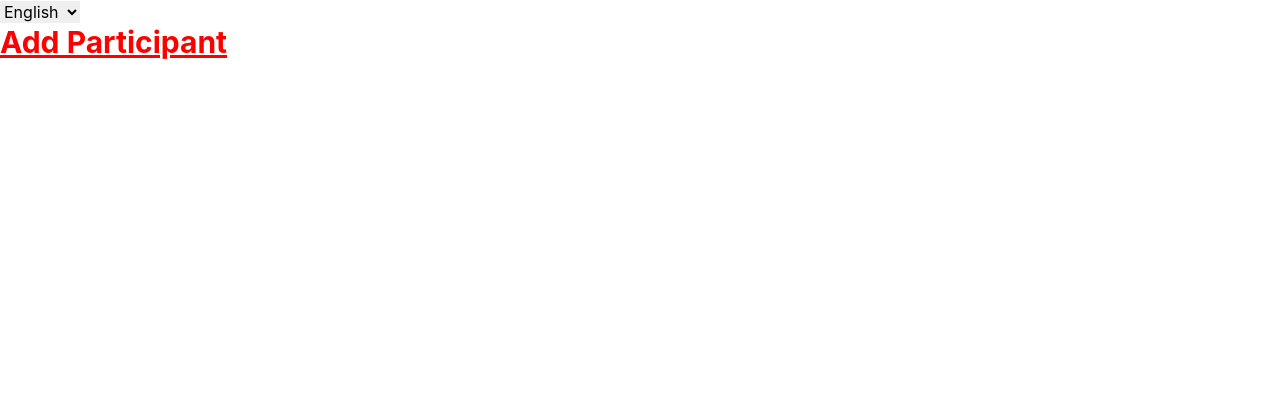
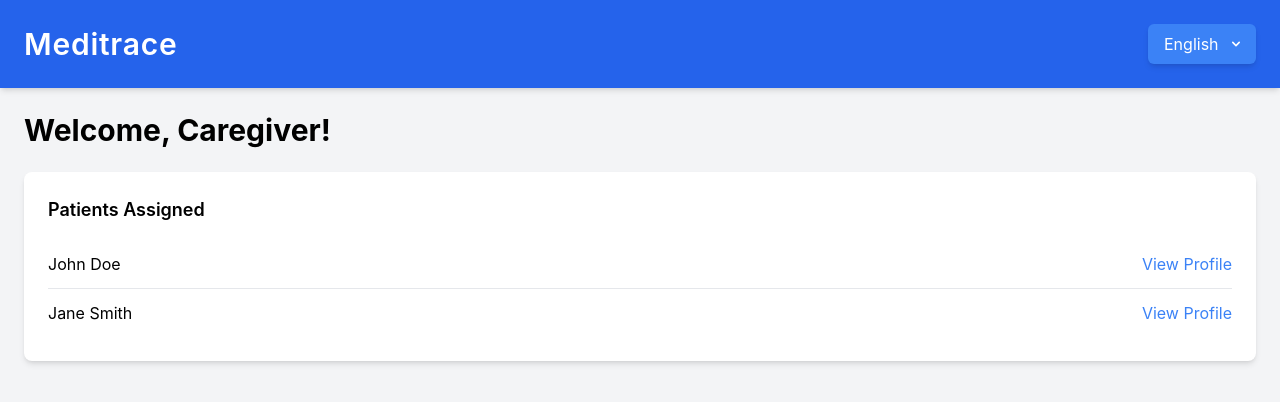
Before and after one commit to smilegupta/health-app, a React (Vite) app: page / in a window 1280 px wide. Shown: the top 402 px of the page. Built offline with nearby package versions, Linux system fonts and the light colour scheme.

Commit message:
feat: added caregiver home and some translations

```diff
--- a/public/locales/en.json
+++ b/public/locales/en.json
@@ -4,5 +4,8 @@
   "add_caregiver": "Add Caregiver",
   "add_participant": "Add Participant",
   "start_recording": "Start Recording",
-  "stop_recording": "Stop Recording"
+  "stop_recording": "Stop Recording",
+  "welcome": "Welcome, {{name}}!",
+  "patients_assigned": "Patients Assigned",
+  "view_profile": "View Profile"
 }
--- a/public/locales/es.json
+++ b/public/locales/es.json
@@ -4,5 +4,8 @@
   "add_caregiver": "Agregar cuidador",
   "add_participant": "Agregar participante",
   "start_recording": "Comenzar grabación",
-  "stop_recording": "Detener grabación"
+  "stop_recording": "Detener grabación",
+  "welcome": "¡Bienvenido, {{name}}!",
+  "patients_assigned": "Pacientes Asignados",
+  "view_profile": "Ver Perfil"
 }
--- a/src/App.jsx
+++ b/src/App.jsx
@@ -1,14 +1,9 @@
-import { useLocalization } from "src/contexts/Localization";
-import LanguageSwitcher from "src/components/LanguageSwitcher";
+import CaregiverHomePage from "src/pages/CaregiverHomePage";
 
 function App() {
-  const { translate } = useLocalization();
   return (
     <>
-      <LanguageSwitcher />
-      <h1 className="text-3xl font-bold underline text-[red]">
-        {translate("add_participant")}
-      </h1>
+      <CaregiverHomePage />
     </>
   );
 }
--- /dev/null
+++ b/src/components/Header.jsx
@@ -0,0 +1,14 @@
+import LanguageSwitcher from "./LanguageSwitcher";
+
+const Header = () => {
+  return (
+    <header className="flex justify-between items-center bg-blue-600 p-4 md:p-6 text-white shadow-md">
+      <h1 className="text-3xl font-semibold tracking-wide hover:text-blue-200 transition duration-200 ease-in-out" aria-label="application Name">
+        Meditrace
+      </h1>
+      <LanguageSwitcher />
+    </header>
+  );
+};
+
+export default Header;
--- a/src/components/LanguageSwitcher.jsx
+++ b/src/components/LanguageSwitcher.jsx
@@ -4,10 +4,30 @@ const LanguageSwitcher = () => {
   const { setLocale } = useLocalization();
 
   return (
-    <select onChange={(e) => setLocale(e.target.value)}>
-      <option value="en">English</option>
-      <option value="es">Español</option>
-    </select>
+    <div className="relative">
+      <select
+        onChange={(e) => setLocale(e.target.value)}
+        className="bg-blue-500 text-white px-4 py-2 rounded-md shadow-md focus:outline-none appearance-none focus:ring-2 focus:ring-white hover:bg-blue-400 pr-8"
+        aria-label="Language Selector"
+      >
+        <option value="en">English</option>
+        <option value="es">Español</option>
+      </select>
+      <div className="absolute inset-y-0 right-0 flex items-center pr-3 pointer-events-none">
+        <svg
+          className="w-4 h-4 text-white"
+          xmlns="http://www.w3.org/2000/svg"
+          viewBox="0 0 20 20"
+          fill="currentColor"
+        >
+          <path
+            fillRule="evenodd"
+            d="M5.293 7.293a1 1 0 011.414 0L10 10.586l3.293-3.293a1 1 0 111.414 1.414l-4 4a1 1 0 01-1.414 0l-4-4a1 1 0 010-1.414z"
+            clipRule="evenodd"
+          />
+        </svg>
+      </div>
+    </div>
   );
 };
 
--- /dev/null
+++ b/src/components/PatientList.jsx
@@ -0,0 +1,36 @@
+import PropTypes from "prop-types";
+
+const PatientList = ({ patients }) => {
+  return (
+    <section className="bg-white p-6 rounded-lg shadow-md mt-6">
+      <h3 className="text-xl font-semibold mb-4">Patients Assigned</h3>
+      <ul>
+        {patients.map((patient) => (
+          <li
+            key={patient.id}
+            className="py-3 border-b last:border-none flex justify-between items-center"
+          >
+            <span>{patient.name}</span>
+            <button
+              className="text-blue-500 hover:underline"
+              aria-label={`View profile of ${patient.name}`}
+            >
+              View Profile
+            </button>
+          </li>
+        ))}
+      </ul>
+    </section>
+  );
+};
+
+export default PatientList;
+
+PatientList.propTypes = {
+  patients: PropTypes.arrayOf(
+    PropTypes.shape({
+      id: PropTypes.string.isRequired,
+      name: PropTypes.string.isRequired,
+    })
+  ).isRequired,
+};
--- a/src/contexts/Localization.jsx
+++ b/src/contexts/Localization.jsx
@@ -31,8 +31,18 @@ export const LocalizationProvider = ({ children }) => {
     loadTranslations(locale); // Load translations on locale change
   }, [locale]);
 
-  const translate = (key) => {
-    return translations[key] || key; // Return key if translation is missing
+  const translate = (key, vars = {}) => {
+    let translation = translations[key] || key;
+
+    Object.keys(vars).forEach((varKey) => {
+      const placeholder = `{{${varKey}}}`;
+      translation = translation.replace(
+        new RegExp(placeholder, "g"),
+        vars[varKey]
+      );
+    });
+
+    return translation;
   };
 
   return (
--- /dev/null
+++ b/src/pages/CaregiverHomePage.jsx
@@ -0,0 +1,26 @@
+import Header from "src/components/Header";
+import PatientList from "src/components/PatientList";
+import { useLocalization } from "src/contexts/Localization";
+
+const CaregiverHomePage = () => {
+  const { translate } = useLocalization();
+
+  const patients = [
+    { id: 1, name: "John Doe" },
+    { id: 2, name: "Jane Smith" },
+  ];
+
+  return (
+    <div className="min-h-screen bg-gray-100">
+      <Header />
+      <main className="p-6">
+        <h2 className="text-3xl font-bold mb-4">
+          {translate("welcome", { name: "Caregiver" })}
+        </h2>
+        <PatientList patients={patients} />
+      </main>
+    </div>
+  );
+};
+
+export default CaregiverHomePage;
```
